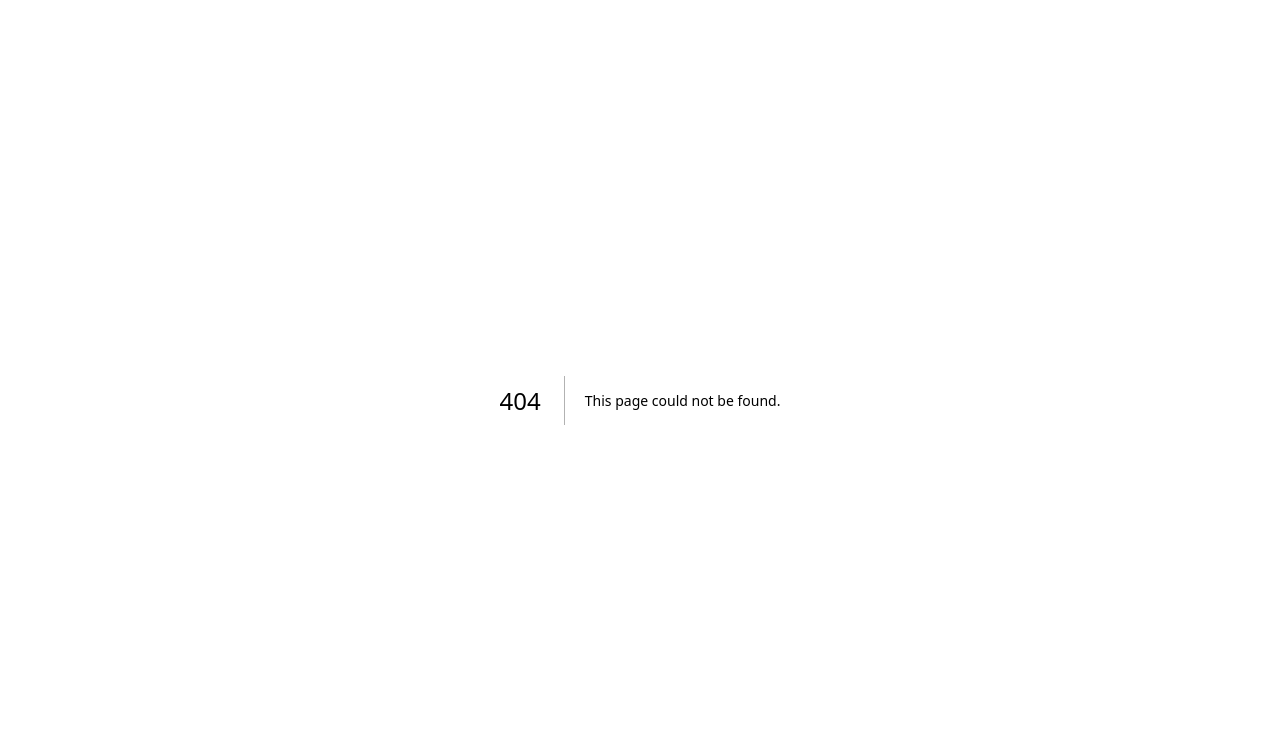
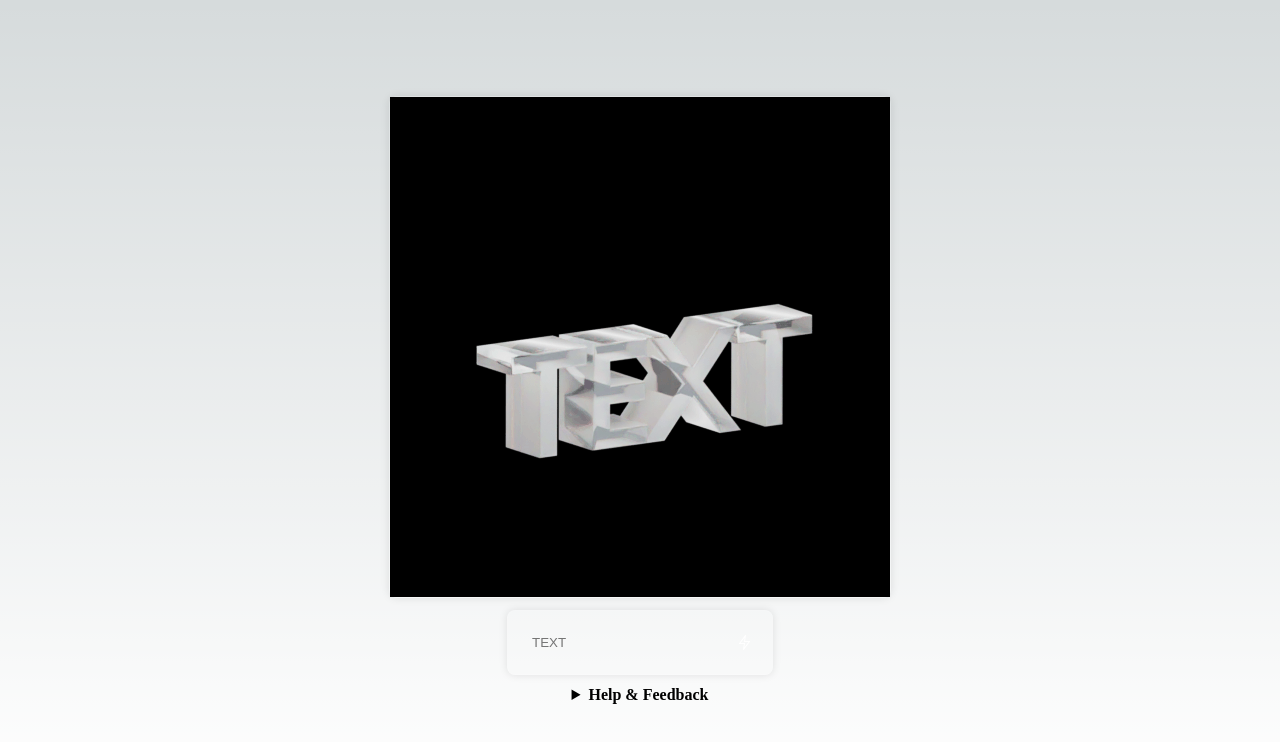
Before and after one commit to gridaco/The-Bundle, a Next.js app in the folder web/: page /lsd/ in a window 1280 px wide. Before the commit this address had no page. Shown: the top 742 px of the page. Built offline with nearby package versions, Linux system fonts and the light colour scheme.

Commit message:
add base path

```diff
--- a/web/next.config.js
+++ b/web/next.config.js
@@ -3,6 +3,7 @@ const nextConfig = {
   reactStrictMode: true,
   transpilePackages: ["@motions/char"],
   experimental: {},
+  basePath: "/lsd",
 
   // img
   images: {
--- a/web/pages/index.tsx
+++ b/web/pages/index.tsx
@@ -11,7 +11,7 @@ export default function Home() {
   const router = useRouter();
   const [pro, setPro] = useState<boolean>(false);
   const [busy, setBusy] = useState<boolean>(false);
-  const [src, setSrc] = useState<string>("/preview/baked-001/TEXT-b.gif");
+  const [src, setSrc] = useState<string>("/lsd/preview/baked-001/TEXT-b.gif");
   const client = useMemo(() => new Client(), []);
 
   useEffect(() => {
--- a/web/pages/templates/[id].tsx
+++ b/web/pages/templates/[id].tsx
@@ -6,7 +6,7 @@ import { Client, type DMTRequest } from "api";
 export default function T1({ id }: { id: string }) {
   const [busy, setBusy] = React.useState<boolean>(false);
   const [preview, setPreview] = React.useState<string>(
-    "/preview/baked-001/TEXT-b.gif"
+    "/lsd/preview/baked-001/TEXT-b.gif"
   );
   const client = useMemo(() => new Client(), []);
 
--- a/web/pages/templates/index.tsx
+++ b/web/pages/templates/index.tsx
@@ -123,7 +123,7 @@ function TemplateCard({ id }: { id: string }) {
     >
       <TemplateCardWrapper>
         {/* eslint-disable-next-line @next/next/no-img-element */}
-        <img src="/preview/baked-001/TEXT-b.gif" alt="Template Image" />
+        <img src="/lsd/preview/baked-001/TEXT-b.gif" alt="Template Image" />
         <div>Template Name</div>
       </TemplateCardWrapper>
     </Link>
```
Also changed, not shown: 1 other file (tests, documents, lock files or other folders).
